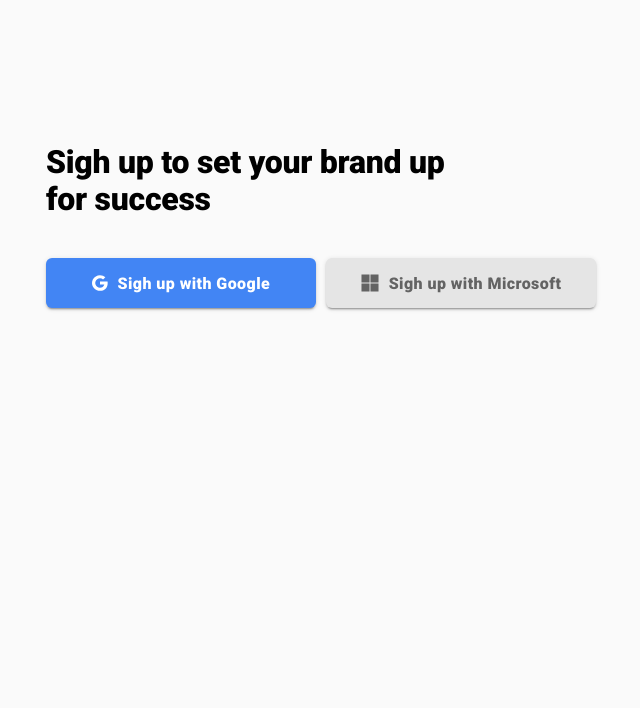
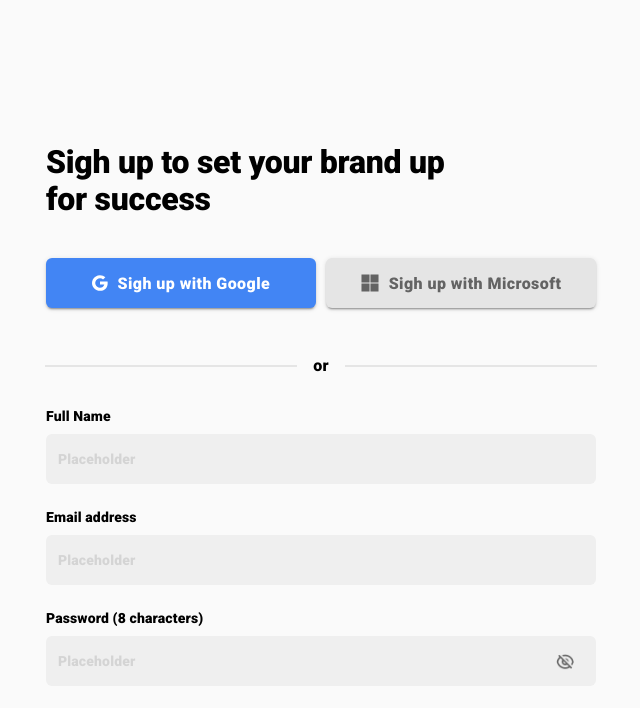
Before and after one commit to rabchukVoypost/materialui, a React (Create React App) app: page /sign-up in a window 1280 px wide. Shown: the top 708 px of the page, without its empty margins (319-959 px from the left). Built offline with nearby package versions, Linux system fonts and the light colour scheme.

Commit message:
textfields

```diff
--- a/src/common/theme.tsx
+++ b/src/common/theme.tsx
@@ -5,14 +5,30 @@ const defaultTheme = createMuiTheme({
 })
 
 const theme = createMuiTheme({
-
     overrides: {
+        MuiAvatar:{
+          root:{
+              width: "18px",
+              height: "17.65px",
+              position:"absolute",
+              marginTop:"43px",
+              marginLeft:"510px",
+              zIndex:2
+          }
+        },
+        MuiDivider: {
+            root: {
+                border: "1px solid #E5E5E5",
+                width: "252px",
+                marginTop: defaultTheme.spacing(12),
+            }
+        },
         MuiTypography: {
             root: {
                 fontFamily: "Roboto",
-                color:"#000000",
+                color: "#000000",
                 fontStyle: "normal",
-                marginTop:defaultTheme.spacing(12),
+                marginTop: defaultTheme.spacing(12),
                 whiteSpace: "pre-line",
 
             },
@@ -25,41 +41,47 @@ const theme = createMuiTheme({
                 fontWeight: "bold",
                 fontSize: "32px",
                 lineHeight: "37px",
-                    marginRight:"auto"
+                marginRight: "auto"
 
             },
             h3: {
                 fontWeight: 500,
                 fontSize: "28px",
-                    lineHeight: "33px"},
+                lineHeight: "33px"
+            },
             h4: {
                 fontWeight: 500,
                 fontSize: "24px",
-                    lineHeight: "28px"},
+                lineHeight: "28px"
+            },
             h5: {
                 fontWeight: 500,
                 fontSize: "18px",
-                    lineHeight: "21px"},
+                lineHeight: "21px"
+            },
             h6: {
                 fontWeight: "bold",
                 fontSize: "16px",
-                    lineHeight: "19px"},
+                lineHeight: "19px"
+            },
             subtitle1: {
                 fontWeight: "bold",
                 fontSize: "14px",
-                    lineHeight: "16px"},
+                lineHeight: "16px"
+            },
             subtitle2: {
                 fontWeight: 300,
                 fontSize: "14px",
-                    lineHeight: "16px"}
+                lineHeight: "16px"
+            }
         },
         MuiTextField: {
             root: {margin: defaultTheme.spacing(4)}
         },
         MuiOutlinedInput: {
             root: {
-                '&$notchedOutline':{
-                    display:"none"
+                '&$notchedOutline': {
+                    display: "none"
                 },
                 '&$focused $notchedOutline': {
                     borderWidth: 1,
@@ -68,35 +90,61 @@ const theme = createMuiTheme({
         },
         MuiFormLabel: {
             root: {
+                marginTop:"25px",
+                marginBottom:"10px",
                 fontFamily: "Roboto",
                 fontStyle: "normal",
                 fontWeight: 900,
                 fontSize: "14px",
                 lineHeight: "16px",
+                color:"#000000",
+                "&$focused":{
+                    color:"#6D9B12"
+                },
+                "&$error":{
+                    color:"#FF0000"
+                },
             }
         },
         MuiFormHelperText: {
             root: {
-                "&$Mui-error": {fontWeight: 300},
+                position: "absolute",
+                marginTop:"102px",
+                "fontWeight": 300,
+                fontSize: "14px",
+                lineHeight: "18px",
+                "&$error":{
+                    color:"#FF0000",
+
+                }
             }
         },
         MuiInputBase: {
-            root: {
+            input: {
+                paddingLeft: defaultTheme.spacing(6),
+                paddingTop: defaultTheme.spacing(8),
+                paddingBottom: defaultTheme.spacing(8),
+                boxSizing: "border-box",
+                borderRadius: "6px",
+                color: "#B1B1B1",
                 width: "550px",
                 height: "50px",
-            },
-            input: {
-                paddingLeft: defaultTheme.spacing(3),
-                paddingTop: defaultTheme.spacing(4),
-                paddingBottom: defaultTheme.spacing(4),
-                borderRadius: "6px",
-                color: "#B1B1B1",
                 fontFamily: "Roboto",
                 fontStyle: "normal",
                 fontWeight: "normal",
                 fontSize: "14px",
-                backgroundColor: "#EFEFEF"
+                backgroundColor: "#EFEFEF",
             },
+            root:{
+                "&$focused":{
+                    border:"1px solid #6D9B12",
+                    borderRadius:"6px",
+                },
+                "&$error":{
+                    border:"1px solid #FF0000",
+                    borderRadius:"6px"
+                }
+            }
         },
         MuiButton: {
 
@@ -113,7 +161,8 @@ const theme = createMuiTheme({
                 fontSize: "16px",
                 fontWeight: 900,
                 lineHeight: "19px",
-                gridGap:"10px"
+                gridGap: "10px",
+                position:"static"
 
             },
             contained: {
--- /dev/null
+++ b/src/components/Divider/index.ts
@@ -0,0 +1,3 @@
+import Divider from "@material-ui/core/Divider";
+
+export default Divider;
--- /dev/null
+++ b/src/components/FormHelperText/index.tsx
@@ -0,0 +1,3 @@
+import FormHelperText from "@material-ui/core/FormHelperText"
+
+export default FormHelperText;
--- /dev/null
+++ b/src/components/InputBase/index.tsx
@@ -0,0 +1,3 @@
+import InputBase from "@material-ui/core/InputBase"
+
+export default InputBase;
--- /dev/null
+++ b/src/components/InputLabel/index.tsx
@@ -0,0 +1,3 @@
+import InputLabel from "@material-ui/core/InputLabel"
+
+export default InputLabel;
--- a/src/components/SignUp/index.tsx
+++ b/src/components/SignUp/index.tsx
@@ -1,13 +1,18 @@
 import React from "react";
 import Typography from "../Typography"
-import TextField from "../Textfield"
+import InputBase from "../InputBase";
+import FormLabel from "@material-ui/core/FormLabel"
+import FormHelperText from "../FormHelperText";
 import Button from "../Button"
 import Box from "../Box"
+import Divider from "../Divider";
 import microsoftSvg from "../../assets/microsoft.svg"
 import googleSvg from "../../assets/google.svg"
+import shapePng from "../../assets/Shape.png"
 import {Form, Formik} from "formik";
-
+import Avatar from "@material-ui/core/Avatar"
 import * as Yup from 'yup';
+import {FormControl} from "@material-ui/core";
 
 const passRegExp = /^[A-Za-z0-9]+$/
 
@@ -33,6 +38,50 @@ const SignUp = () => {
                     <Button variant='contained' size='large'><img src={microsoftSvg} alt="none"/> Sigh up with
                         Microsoft</Button>
                 </Box>
+                <Box display="flex" flexDirection="row" justifyContent="center" alignItems="center" mt={3} mb={1}>
+                    <Divider variant="middle"/>
+                    <Typography variant="h6">or</Typography>
+                    <Divider variant="middle"/>
+                </Box>
+                <Formik initialValues={{name: "", email: "",password:""}} validationSchema={SignUpSchema}
+                        onSubmit={(values, {setSubmitting, resetForm}) => {
+                            setSubmitting(true)
+                            alert(values)
+                            setSubmitting(false)
+                            resetForm()
+                        }}>
+                    {({
+                          values,
+                          errors,
+                          touched,
+                          handleChange,
+                          handleBlur,
+                          isSubmitting,
+                          handleSubmit
+                      }) => (
+                        <Form>
+                            <FormControl>
+                                <FormLabel  htmlFor="name">Full Name</FormLabel>
+                                <InputBase  id="name" aria-describedby="name-helper-text" type="text"
+                                           placeholder="Placeholder"></InputBase>
+                                <FormHelperText  id="name-helper-text"></FormHelperText>
+                            </FormControl>
+                            <FormControl>
+                                <FormLabel  htmlFor="email">Email address</FormLabel>
+                                <InputBase  id="email" aria-describedby="email-helper-text" type="text"
+                                           placeholder="Placeholder"></InputBase>
+                                <FormHelperText  id="email-helper-text"></FormHelperText>
+                            </FormControl>
+
+                            <FormControl>
+                                <FormLabel htmlFor="password"> <Avatar alt="Remy Sharp" src={shapePng}/> Password (8 characters)</FormLabel>
+                                <InputBase id="password" aria-describedby="password-helper-text" type="password"
+                                           placeholder="Placeholder"></InputBase>
+                                <FormHelperText  id="password-helper-text"></FormHelperText>
+                            </FormControl>
+
+                        </Form>)}
+                </Formik>
             </Box>
         </Box>
     )
--- a/src/components/StoryBook/index.tsx
+++ b/src/components/StoryBook/index.tsx
@@ -1,7 +1,7 @@
 import React from 'react';
 import Button from '../Button'
 import Box from '../Box'
-import TextField from '../Textfield';
+import TextField from '@material-ui/core/TextField';
 import Typography from "../Typography";
 
 const StoryBook = () => {
@@ -38,6 +38,7 @@ const StoryBook = () => {
                     defaultValue="Placeholder"
                 />
                 <TextField
+                    error
                     variant="outlined"
                     label="Password (8 characters)"
                     defaultValue="Placeholder"
--- a/src/components/Textfield/index.tsx
+++ b/src/components/Textfield/index.tsx
@@ -1,3 +1,24 @@
-import TextField from "@material-ui/core/TextField";
+import React from "react"
+import InputLabel from "../InputLabel";
+import InputBase from "../InputBase";
+import FormHelperText from "../FormHelperText";
+import FormControl from "@material-ui/core/FormControl";
 
+type TextFieldType = {
+    children: string
+    id:string
+    placeholder:string
+    helperId: string
+}
+
+const TextField = (children : any, id : any, placeholder:any , helperId:any) => {
+    return (
+        <FormControl>
+            <InputLabel htmlFor={id}>{children}</InputLabel>
+            <InputBase id={id} aria-describedby={helperId}
+                       placeholder={placeholder}></InputBase>
+            <FormHelperText id={helperId}></FormHelperText>
+        </FormControl>
+    )
+}
 export default TextField;
```
Also changed, not shown: src/assets/Shape.png (added). Lines whose indentation alone changed are shown as unchanged.
